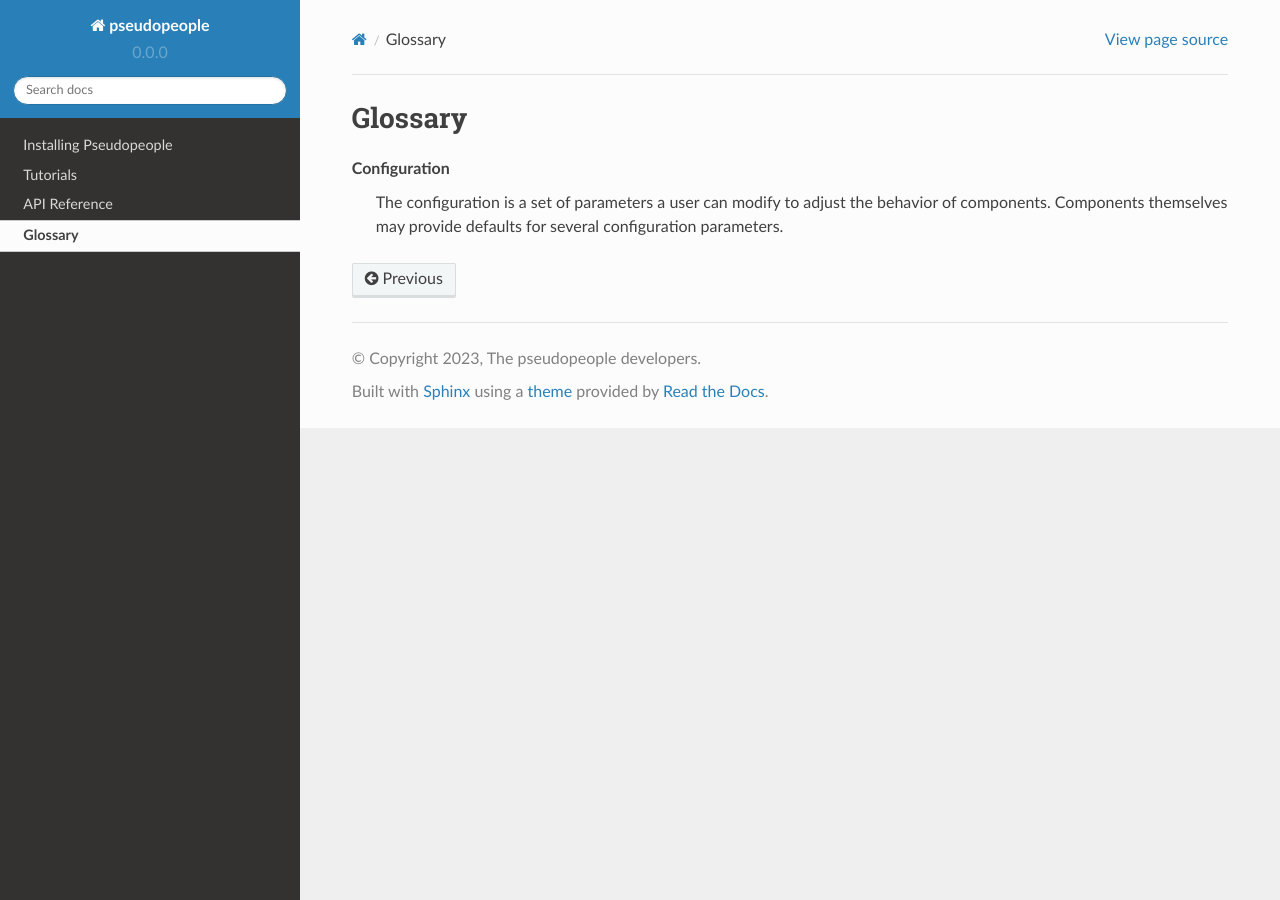
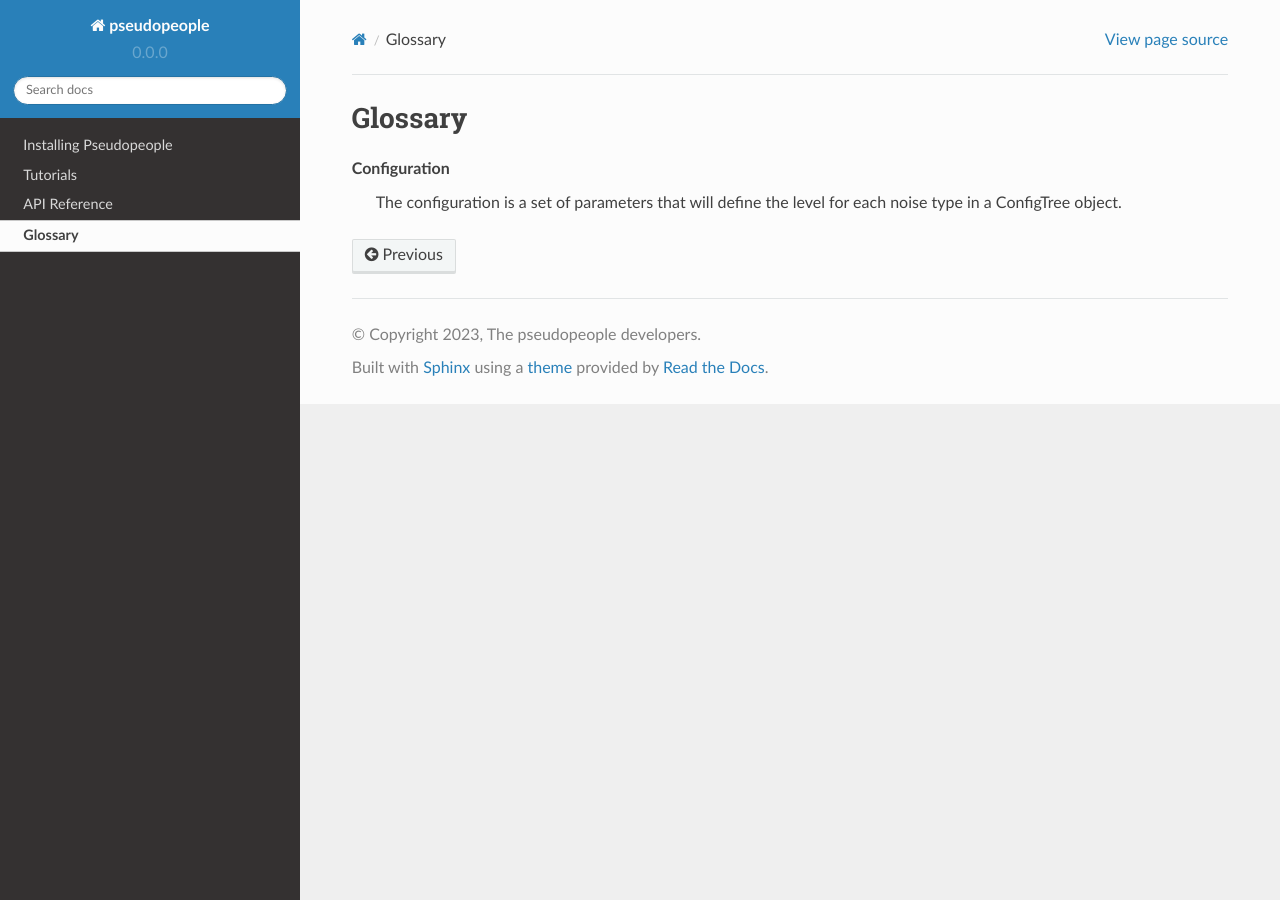
Before and after one commit to ihmeuw/pseudopeople, a Sphinx documentation site: the page built from docs/source/glossary.rst, in a window 1280 px wide. Built offline with Sphinx 7.4.7 and the Read the Docs theme 2.0.0, drawn with Linux system fonts in a browser that asks for light colours.

Commit message:
Redefining configuration

```diff
--- a/docs/source/glossary.rst
+++ b/docs/source/glossary.rst
@@ -7,6 +7,5 @@ Glossary
 .. glossary::
 
     Configuration
-        The configuration is a set of parameters a user can modify to
-        adjust the behavior of :term:`components <Component>`.  Components
-        themselves may provide defaults for several configuration parameters.
+        The configuration is a set of parameters that will define the level for each
+        noise type in a ConfigTree object.
```
